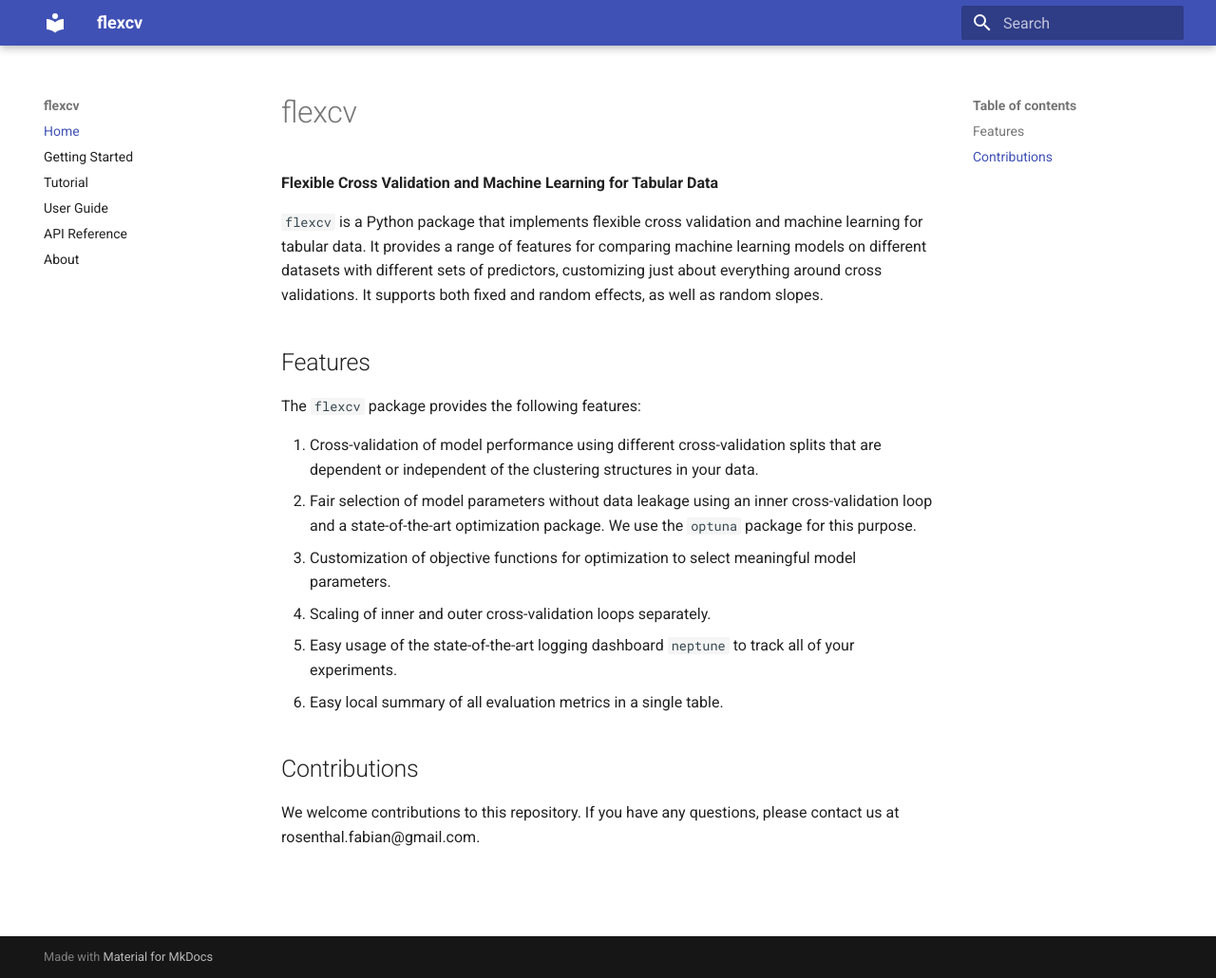
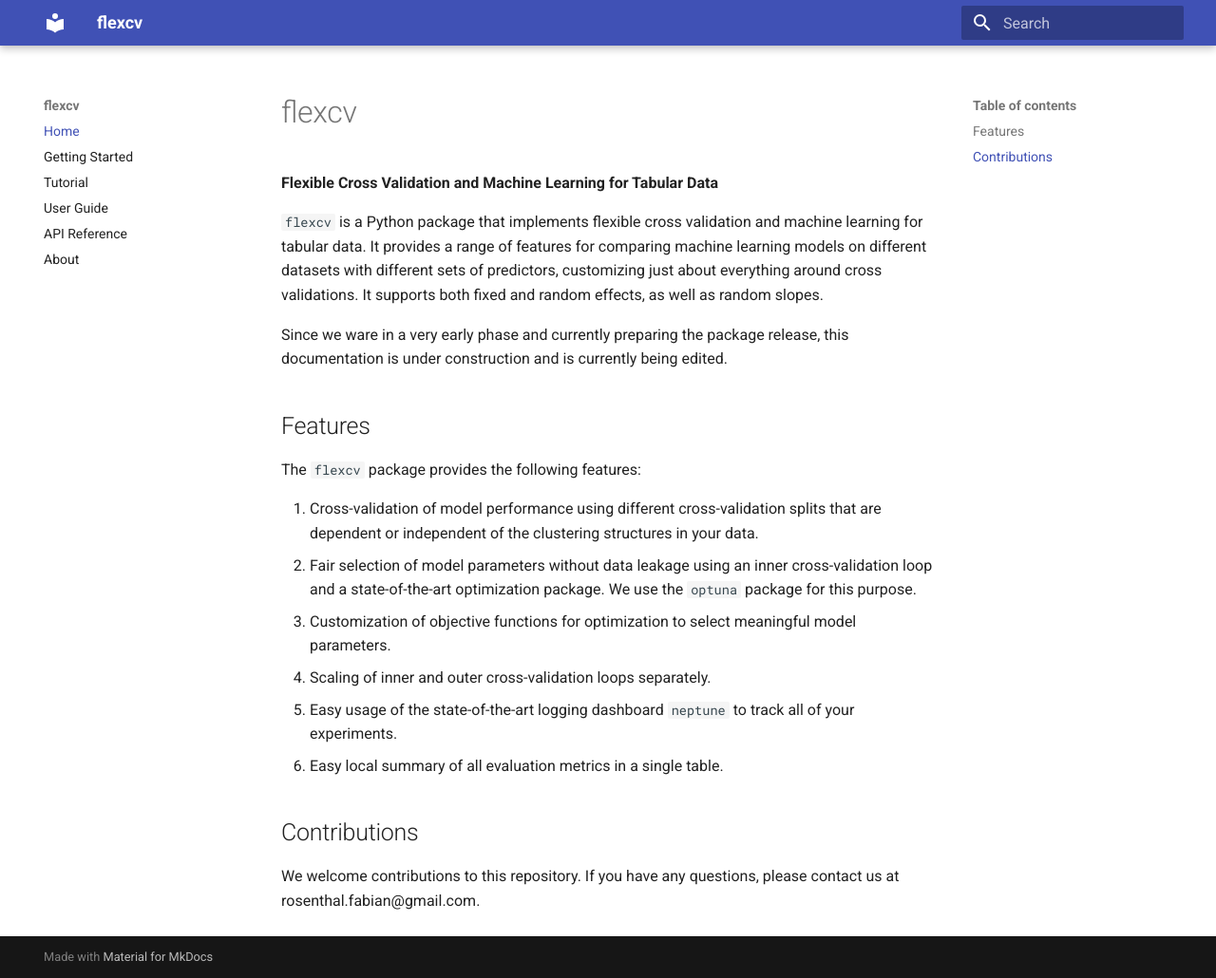
Before and after one commit to radlfabs/flexcv, an MkDocs documentation site: the page built from docs/index.md, in a window 1280 px wide and 1030 px high. Shown: the whole window at 95% size. Built offline with MkDocs 1.6.1 and Material for MkDocs 9.7.7, drawn with Linux system fonts in a browser that asks for light colours.

Commit message:
add notes about construction

```diff
--- a/docs/index.md
+++ b/docs/index.md
@@ -1,7 +1,10 @@
 # flexcv
+
 __Flexible Cross Validation and Machine Learning for Tabular Data__
 
 `flexcv` is a Python package that implements flexible cross validation and machine learning for tabular data. It provides a range of features for comparing machine learning models on different datasets with different sets of predictors, customizing just about everything around cross validations. It supports both fixed and random effects, as well as random slopes.
+
+Since we ware in a very early phase and currently preparing the package release, this documentation is under construction and is currently being edited.
 
 ## Features
 
```
